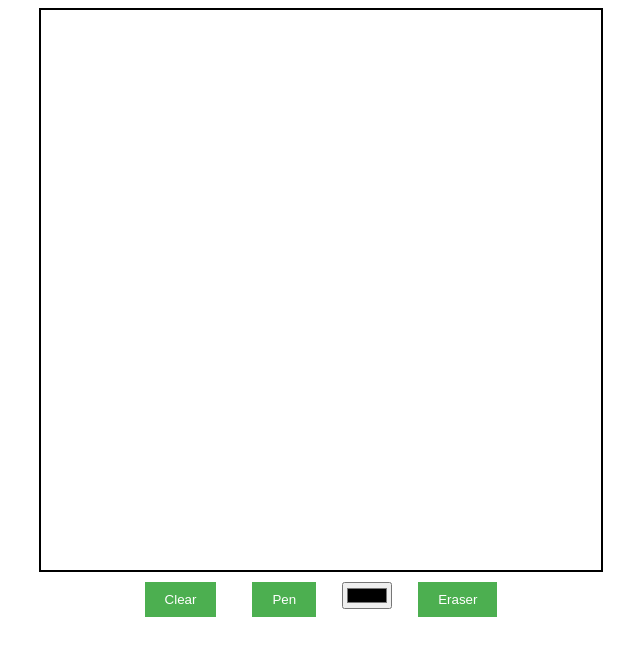
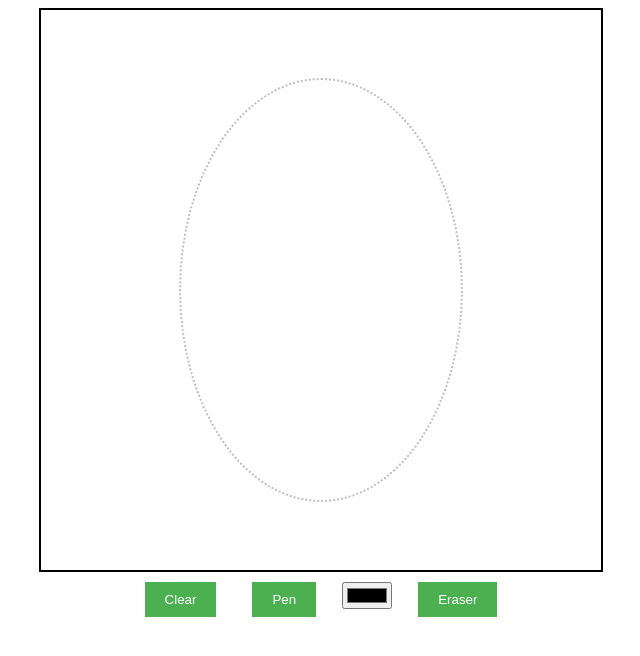
Before and after one commit to t1oluwani/SmartVision, a Vue app in the folder frontend/: page / in a window 1280 px wide. Shown: the top 656 px of the page, without its empty margins (319-959 px from the left). Built offline with nearby package versions, Linux system fonts and the light colour scheme.

Commit message:
Guideline for rough shape to draw number in

```diff
--- a/frontend/src/components/subcomponents/DrawingCanvas.vue
+++ b/frontend/src/components/subcomponents/DrawingCanvas.vue
@@ -1,6 +1,10 @@
 <template>
-  <div id="canvas_container">
-    <canvas id="drawingCanvas" width="560" height="560"></canvas>
+  <div id="canvas-container">
+    <div id="canvas-box">
+      <div id="image-guideline"></div>
+      <canvas id="drawingCanvas"></canvas>
+      <!-- Brush stroke should be  -->
+    </div>
     <div id="buttons">
       <button>Clear</button>
       <button>Pen</button>
@@ -45,12 +49,31 @@
 </script>
 
 <style scoped>
-#canvas_container {
+#canvas-container {
   display: flex;
   flex-direction: column;
   align-items: center;
 }
+
+#canvas-box {
+  display: flex;
+  flex-direction: column;
+  justify-content: center;
+  align-items: center;
+}
+
+#image-guideline {
+  position: fixed; /* Overlaps with canvas */
+  width: 280px;
+  height: 420px;
+  border-radius: 50%;
+  border: dotted 2px rgba(128, 128, 128, 0.5);
+
+}
+
 canvas {
+  width: 560px ;
+  height: 560px;
   border: 2px solid black;
   background-color: white;
   /* cursor: url('pen-cursor.png'), auto; Replace 'pen-cursor.png' with your cursor image */
```
